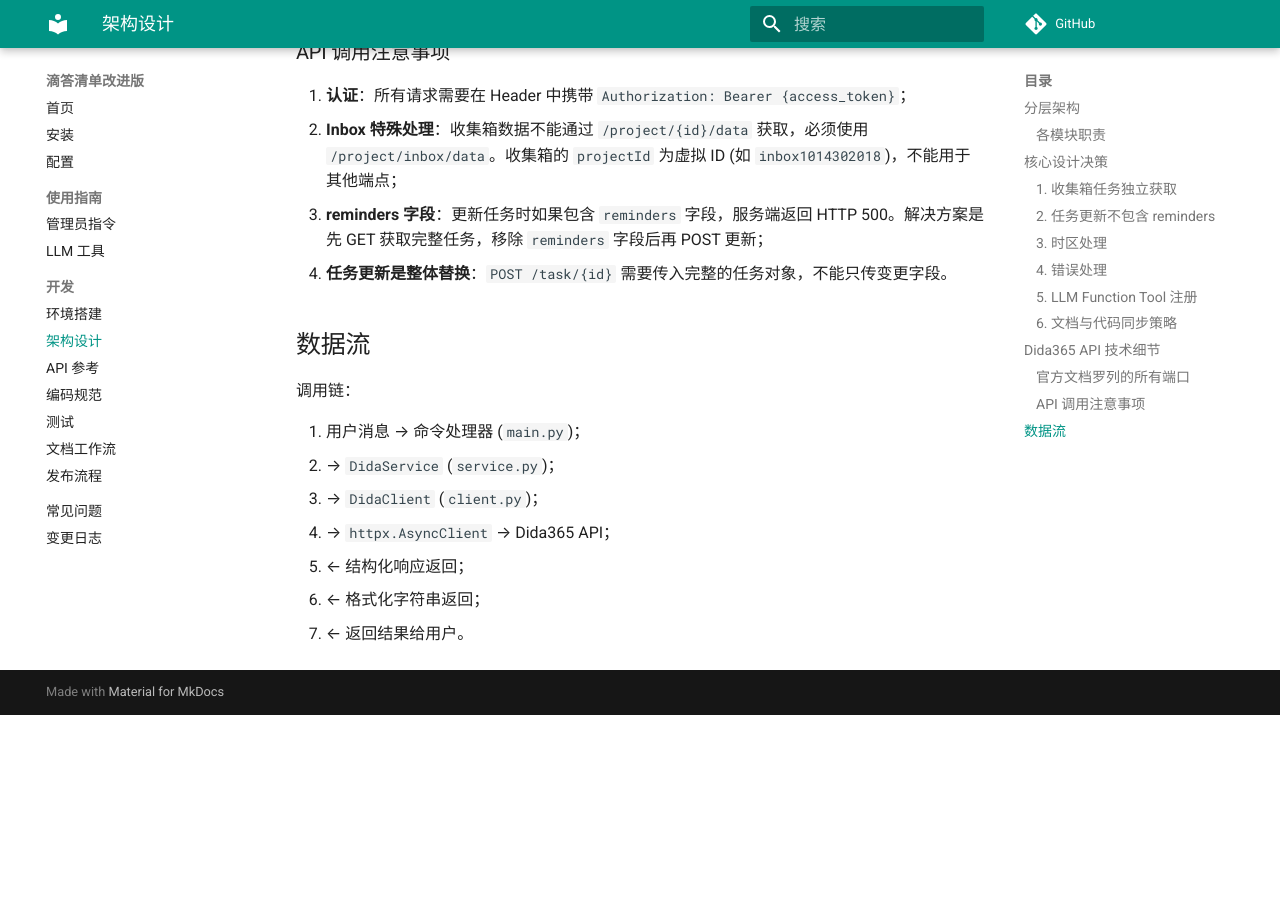
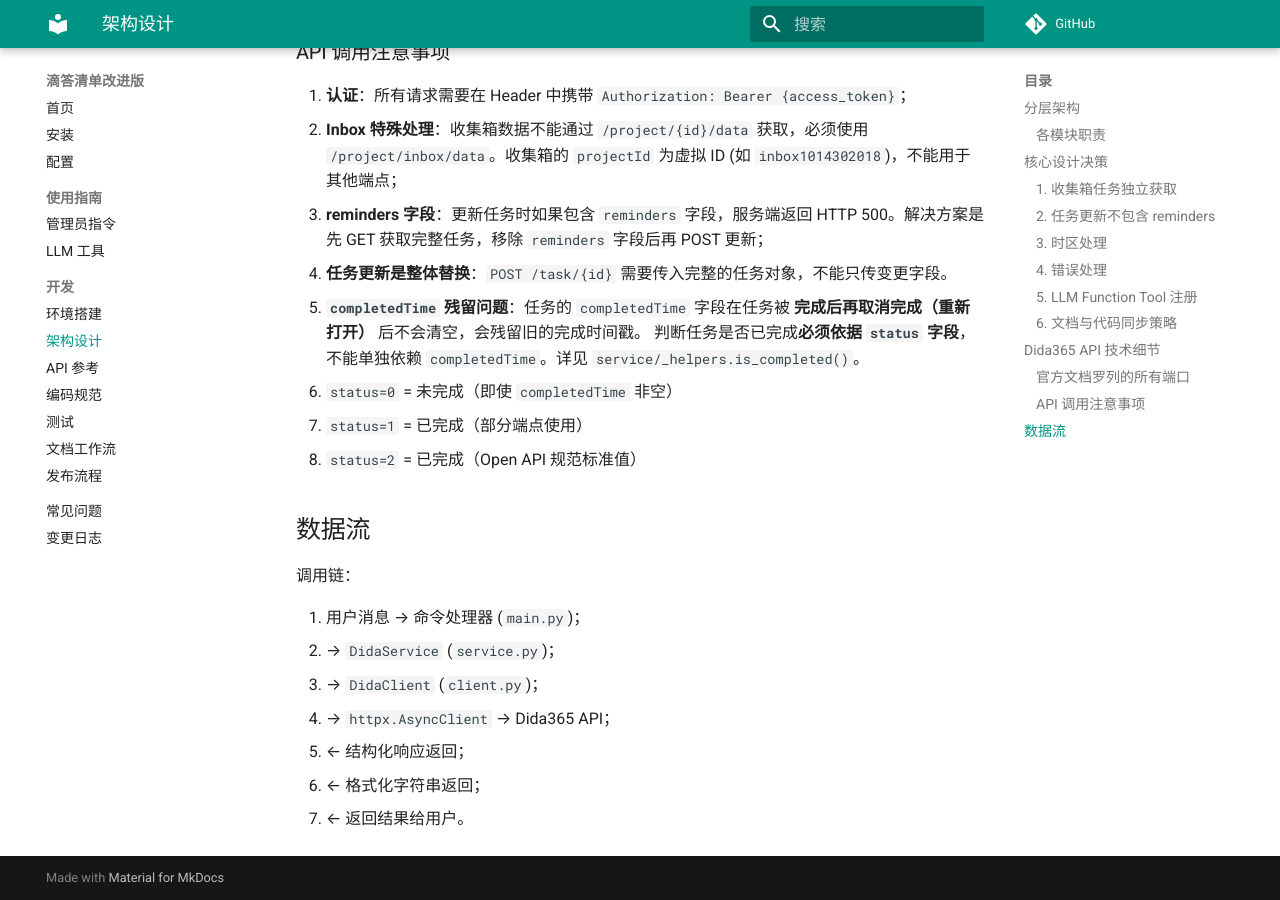
Before and after one commit to GitHubonline1396529/astrbot_plugin_dida_improved, an MkDocs documentation site: the page built from docs/development/architecture.md, in a window 1280 px wide and 900 px high, scrolled down 3690 px. Built offline with MkDocs 1.6.1 and Material for MkDocs 9.7.7, drawn with Linux system fonts in a browser that asks for light colours; comment, search, counter and statistics services are not loaded; before the commit the page ends 4405 px from its top, so only the background shows below that.

Commit message:
docs: update architecture documentation with handling of completedTime field and task status

```diff
--- a/docs/development/architecture.md
+++ b/docs/development/architecture.md
@@ -105,6 +105,13 @@
 2. **Inbox 特殊处理**：收集箱数据不能通过 `/project/{id}/data` 获取，必须使用 `/project/inbox/data`。收集箱的 `projectId` 为虚拟 ID (如 `inbox1014302018`)，不能用于其他端点；
 3. **reminders 字段**：更新任务时如果包含 `reminders` 字段，服务端返回 HTTP 500。解决方案是先 GET 获取完整任务，移除 `reminders` 字段后再 POST 更新；
 4. **任务更新是整体替换**：`POST /task/{id}` 需要传入完整的任务对象，不能只传变更字段。
+5. **`completedTime` 残留问题**：任务的 `completedTime` 字段在任务被
+   **完成后再取消完成（重新打开）** 后不会清空，会残留旧的完成时间戳。
+   判断任务是否已完成**必须依据 `status` 字段**，不能单独依赖
+   `completedTime`。详见 `service/_helpers.is_completed()`。
+   - `status=0` = 未完成（即使 `completedTime` 非空）
+   - `status=1` = 已完成（部分端点使用）
+   - `status=2` = 已完成（Open API 规范标准值）
 
 ## 数据流
 
```
